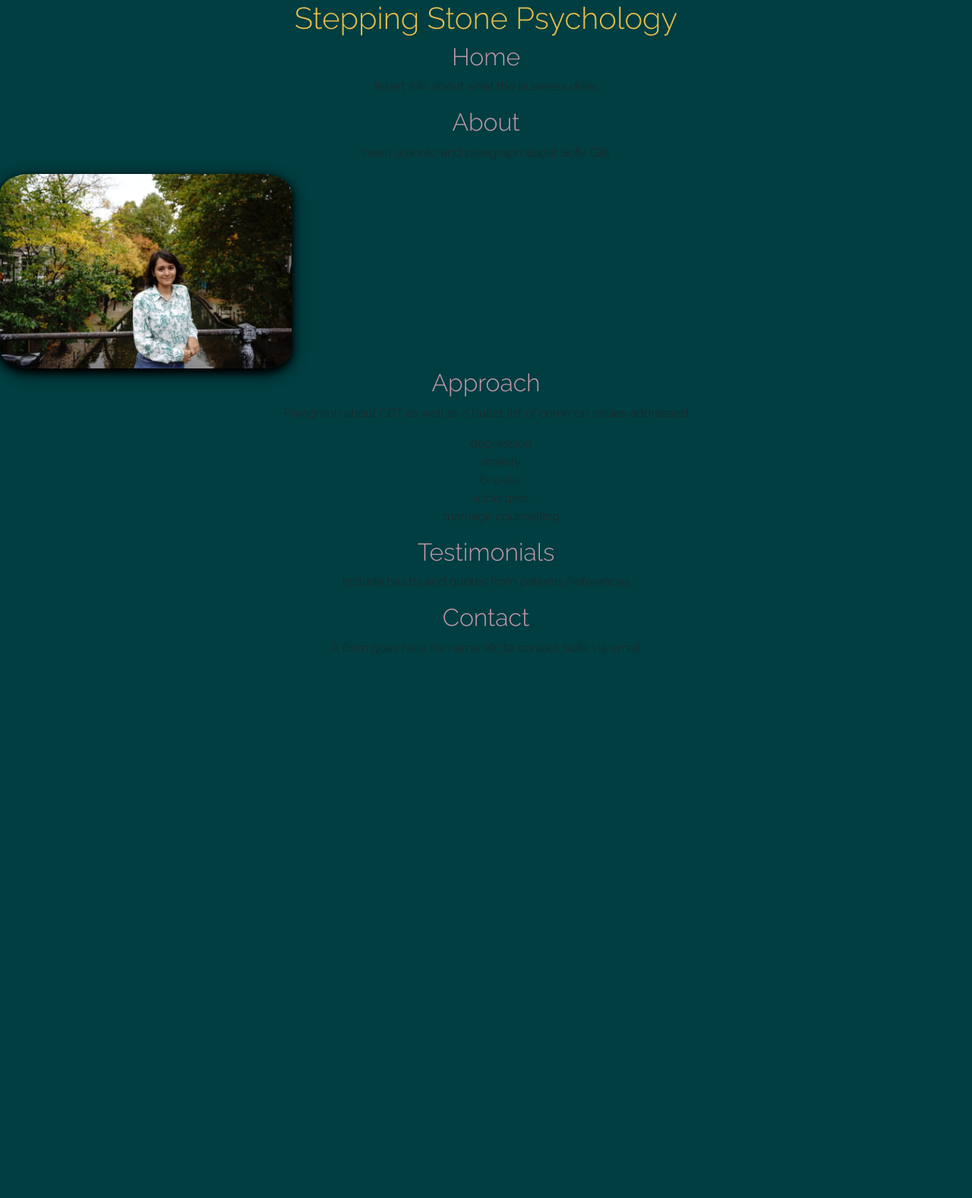
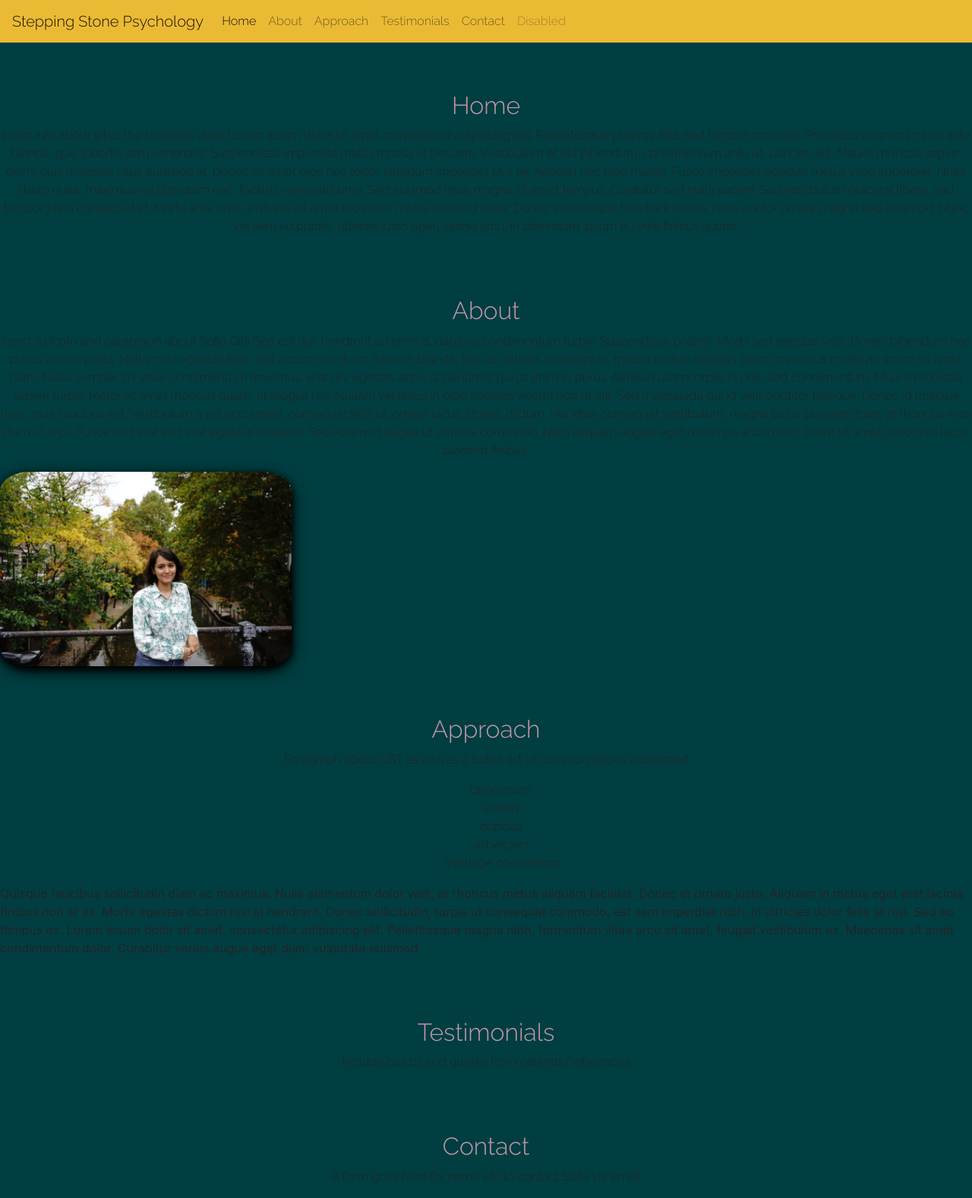
Before and after one commit to teagang/Stepping-Stone-Psychology, a PHP site: the page made by stepping stone.html in a window 1280 px wide. Shown: the whole page at 76% size. Before the commit the page ends 862 px from the top, so only its background shows below. Run offline with PHP 8.4, Linux system fonts and the light colour scheme.

Commit message:
day3 navbar is functional

```diff
--- a/stepping stone.css
+++ b/stepping stone.css
@@ -1,6 +1,11 @@
 body{
     background-color: #003e41 !important;
 
+
+}
+nav{
+    font-family: 'Raleway' , sans-serif;
+    color:#e7be4d;
 }
 h1{ text-align: center;
     font-family: 'Raleway' , sans-serif;
@@ -9,6 +14,7 @@ h1{ text-align: center;
 h2{ text-align: center;
     font-family: 'Raleway' , sans-serif;
     color:#c299ab;
+    padding-top: 5%;
 }
 p{
     text-align: center;
--- a/stepping stone.html
+++ b/stepping stone.html
@@ -11,6 +11,22 @@
 </head>
 
 <body>
+    <nav class="navbar navbar fixed-top navbar-expand-lg navbar-light" style="background-color: #ebba35;">
+        <a class="navbar-brand" href="#">Stepping Stone Psychology</a>
+        <button class="navbar-toggler" type="button" data-toggle="collapse" data-target="#navbarNavAltMarkup" aria-controls="navbarNavAltMarkup" aria-expanded="false" aria-label="Toggle navigation">
+          <span class="navbar-toggler-icon"></span>
+        </button>
+        <div class="collapse navbar-collapse" id="navbarNavAltMarkup">
+          <div class="navbar-nav">
+            <a class="nav-link active" href="#">Home <span class="sr-only">(current)</span></a>
+            <a class="nav-link" href="#about">About</a>
+            <a class="nav-link" href="#approach">Approach</a>
+            <a class="nav-link" href="#testimonials">Testimonials</a>
+            <a class="nav-link" href="#contact">Contact</a>
+            <a class="nav-link disabled" href="#" tabindex="-1" aria-disabled="true">Disabled</a>
+          </div>
+        </div>
+      </nav>
     <!--<nav class="navbar navbar-fixed-top">
         <div class="container-fluid">
             <div class="navbar-header">
@@ -34,14 +50,22 @@
     </nav> -->
     <h1>Stepping Stone Psychology</h1>
 <h2>Home</h2>
-<p>Insert info about what the business does</p>
-<h2>About</h2>
-<p>Insert a photo and paragraph about Sofia Gilli</p>
+<p>Insert info about what the business does
+    Lorem ipsum dolor sit amet, consectetur adipiscing elit. Pellentesque pulvinar felis sed tempor convallis. Phasellus euismod mi eu ante blandit, quis lobortis sem venenatis. Suspendisse imperdiet mattis massa et posuere. Vestibulum et elit bibendum, condimentum ante ut, ultricies elit. Mauris rhoncus sapien enim, quis molestie risus euismod at. Donec sit amet eros nec tortor interdum imperdiet ut a ex. Aenean nec nibh massa.
+
+Fusce imperdiet egestas metus vitae imperdiet. Nulla libero nulla, maximus vel dignissim nec, facilisis venenatis urna. Sed euismod vitae magna sit amet tempus. Curabitur sed nulla sapien. Sed vestibulum placerat libero, sed tempor justo consequat id. Morbi ante urna, tristique sit amet eros non, mollis eleifend dolor. Donec scelerisque hendrerit luctus. Nam auctor ornare magna sed euismod. Nunc vel sem vulputate, ultrices justo eget, lacinia arcu. In bibendum ipsum eu velit finibus auctor.
+</p>
+<h2 id="about">About</h2>
+<p>Insert a photo and paragraph about Sofia Gilli
+    Sed est dui, hendrerit eu enim a, dapibus condimentum turpis. Suspendisse potenti. Morbi sed egestas velit. Donec bibendum nec purus viverra porta. Nullam eu egestas felis, sed accumsan dolor. Aenean blandit, felis at ultrices scelerisque, mauris neque egestas libero, maximus mollis mi lorem sit amet diam. Nulla semper, mi vitae condimentum maximus, erat nisi egestas ante, ut hendrerit purus enim in purus. Aenean ullamcorper in odio sed condimentum. Mauris molestie sapien turpis.
+
+Morbi sit amet rhoncus quam, at feugiat nisi. Nullam vel tellus in odio sodales viverra non ut elit. Sed malesuada dui id velit porttitor tristique. Donec id tristique risus, quis faucibus est. Vestibulum a est accumsan, consequat felis ut, ornare lacus. Donec dictum, nisi vitae consequat vestibulum, magna lacus placerat dolor, at rhoncus eros diam ut arcu. Fusce sed erat sed erat egestas posuere. Sed euismod augue ut ultrices commodo. Nam aliquam augue eget maximus accumsan. Etiam sit amet justo quis lacus placerat finibus.
+</p>
 
         <img src="SofiasPics/Portrait.JPG" alt="Portrait of Sofia" style= width:30%;" class=portrait>
 
 
-<h2>Approach</h2>
+<h2 id="approach">Approach</h2>
 <p>Paragraph about CBT as well as a bullet list of common issues addressed
     <ul>
         <li> depression </li>
@@ -51,10 +75,11 @@
         <li> marriage counselling </li>
 
     </ul>
+    Quisque faucibus sollicitudin diam ac maximus. Nulla elementum dolor velit, at rhoncus metus aliquam facilisis. Donec et ornare justo. Aliquam in metus eget erat lacinia finibus non et ex. Morbi egestas dictum nisl at hendrerit. Donec sollicitudin, turpis ut consequat commodo, est sem imperdiet nibh, in ultricies dolor felis at nisl. Sed eu tempus ex. Lorem ipsum dolor sit amet, consectetur adipiscing elit. Pellentesque magna nibh, fermentum vitae arcu sit amet, feugiat vestibulum ex. Maecenas sit amet condimentum dolor. Curabitur varius augue eget diam vulputate euismod.
 </p>
-<h2>Testimonials</h2>
+<h2 id="testimonials">Testimonials</h2>
 <p>Include blurbs and quotes from patients/references</p>
-<h2>Contact</h2>
+<h2 id="contact">Contact</h2>
 <p>A form goes here for name etc to contact Sofia via email</p>
 
 <!--we wil need images somewhere: ( <img src="" alt="Image description for disability etc"> )-->
```
